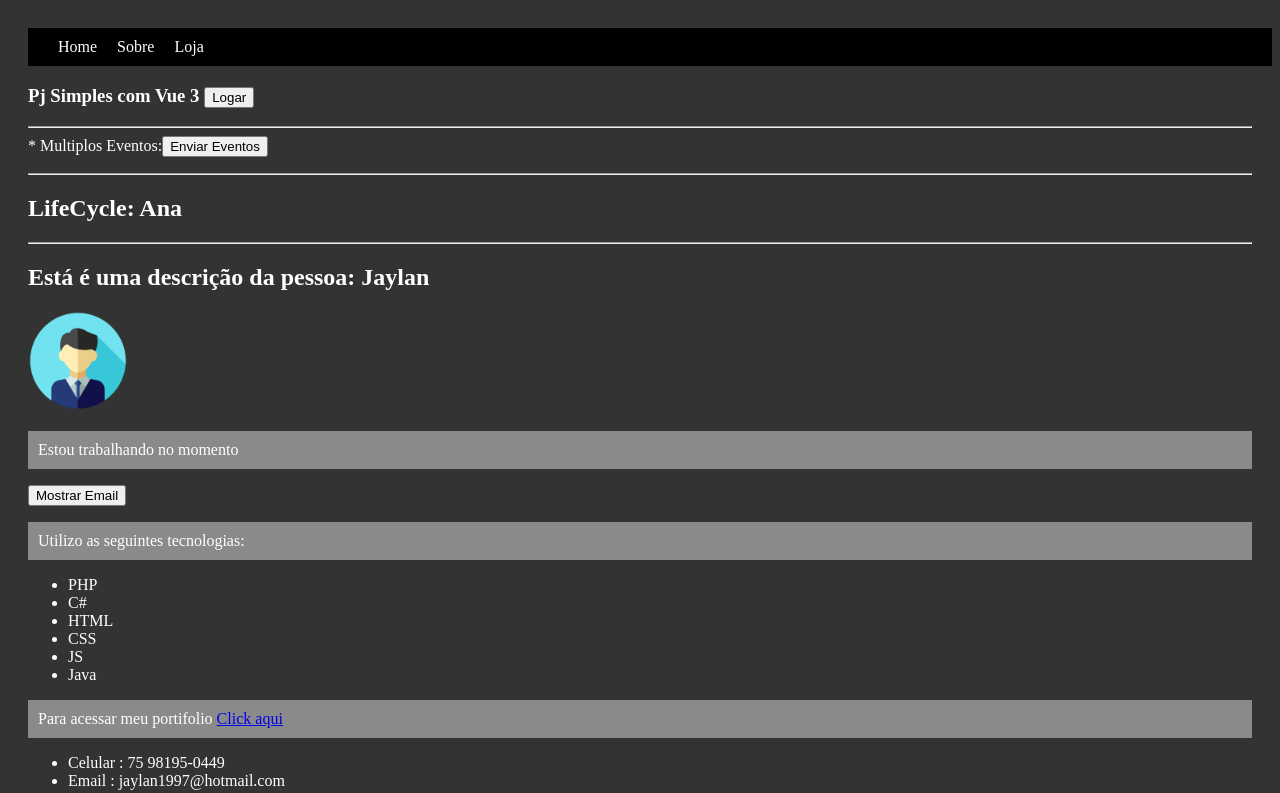
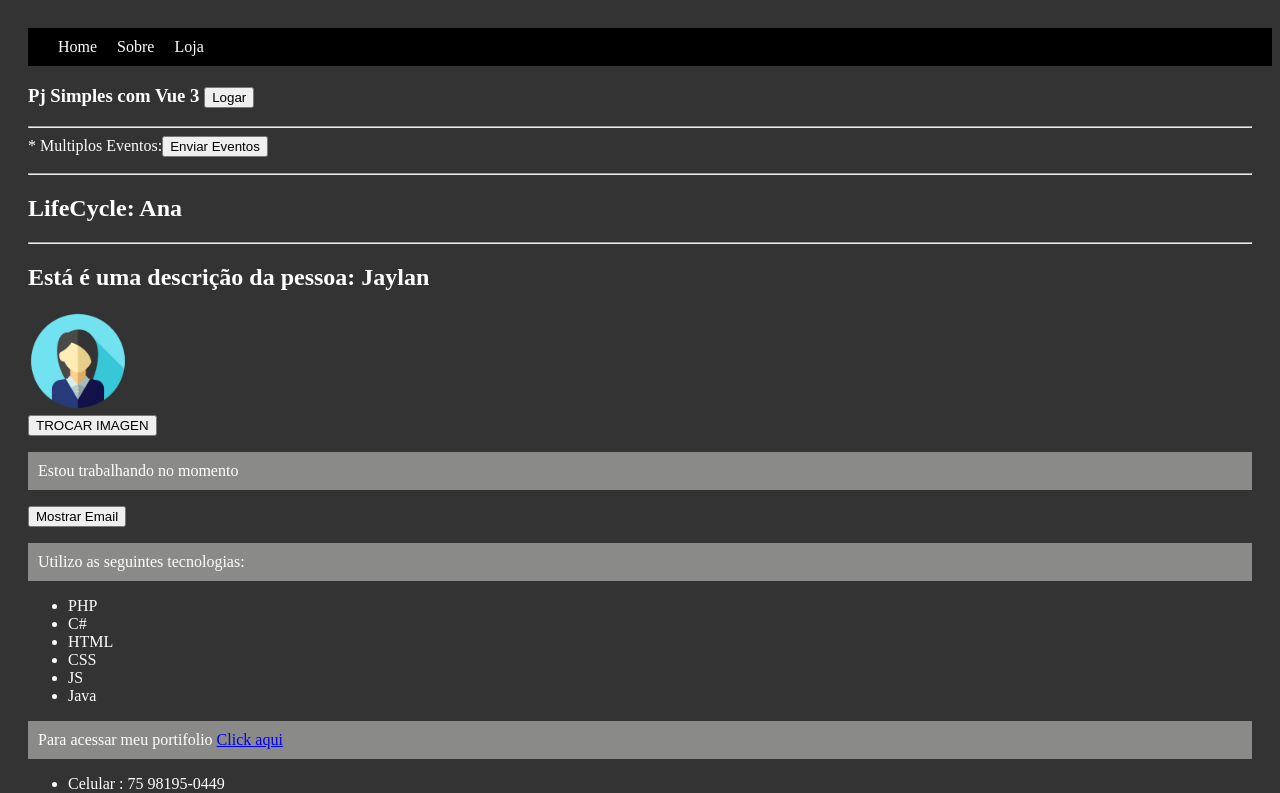
Before and after one commit to JaylanEsquivel/projeto-de-exemplos-vue-cli, a Vue app: page / in a window 1280 px wide. Shown: the top 793 px of the page. Built offline with nearby package versions, Linux system fonts and the light colour scheme.

Commit message:
Up emits

```diff
--- /dev/null
+++ b/src/components/ChildrenPicture.vue
@@ -0,0 +1,10 @@
+<template>
+    <button @click="$emit('mudarImagem')">TROCAR IMAGEN</button>
+</template>
+<script>
+    export default {
+        name: 'ChildrenPicture',
+        emits: ['mudarImagem']
+    }
+
+</script>
--- a/src/components/Picture.vue
+++ b/src/components/Picture.vue
@@ -5,17 +5,33 @@
     <div v-else>
         <img :src="avatar_m" :alt="descricao" width="100"/>
     </div>
+
+    <ChildrenPicture @mudar-imagem="trocarimagem"></ChildrenPicture>
 </template>
 
 
 <script>
+import ChildrenPicture from './ChildrenPicture.vue';
+
 export default {
     name: 'Picture',
+    components: {
+        ChildrenPicture
+    },
     data() {
         return {
             avatar: '/img/female.png',
             avatar_m: '/img/man.png',
-            descricao: 'man'
+            descricao: 'female'
+        }
+    },
+    methods: {
+        trocarimagem() {
+            if (this.descricao == 'man') {
+                this.descricao = 'female'
+            } else {
+                this.descricao = 'man'
+            }
         }
     }
 }
```
Also changed, not shown: 1 other file (tests, documents, lock files or other folders).
